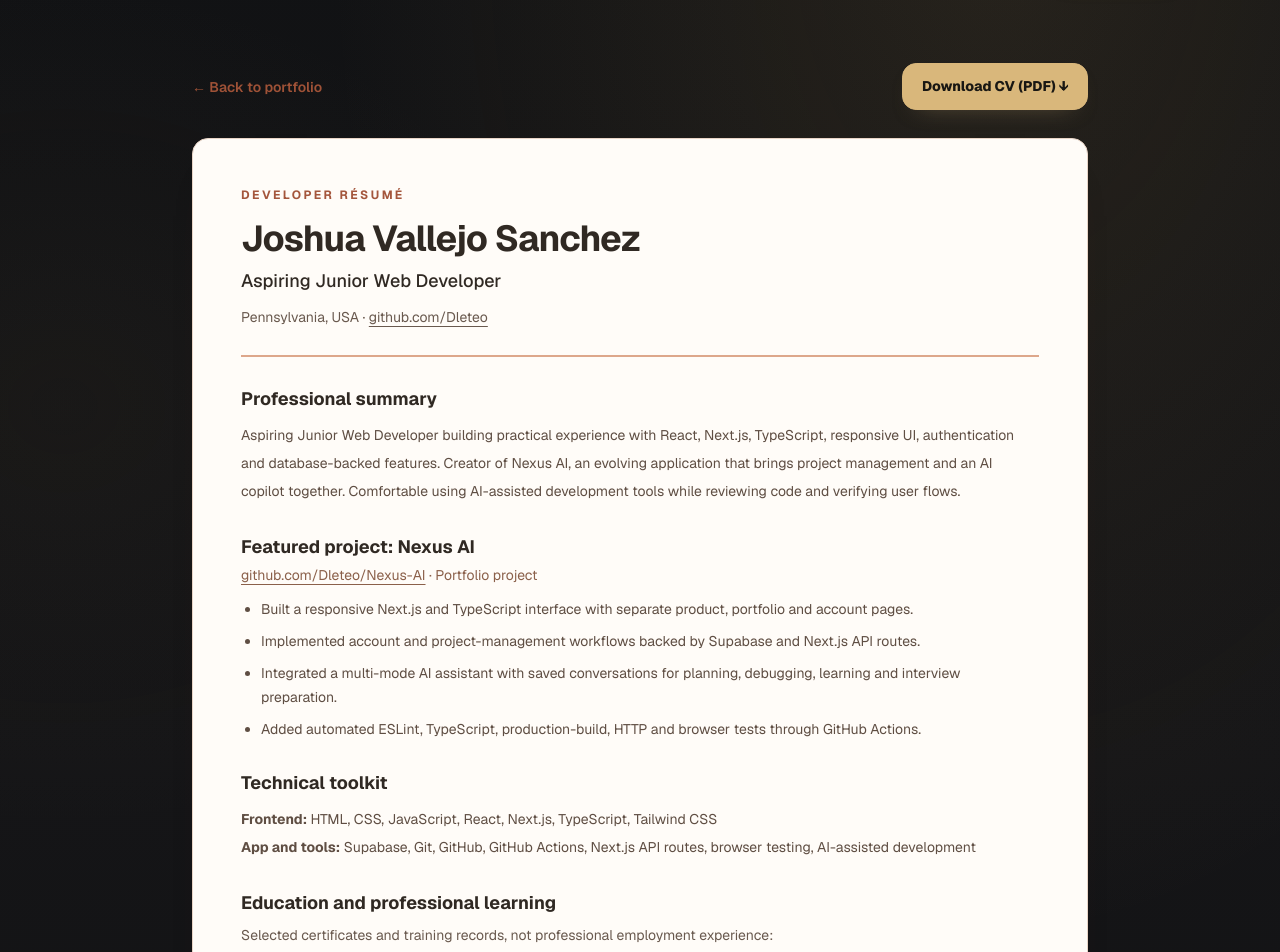
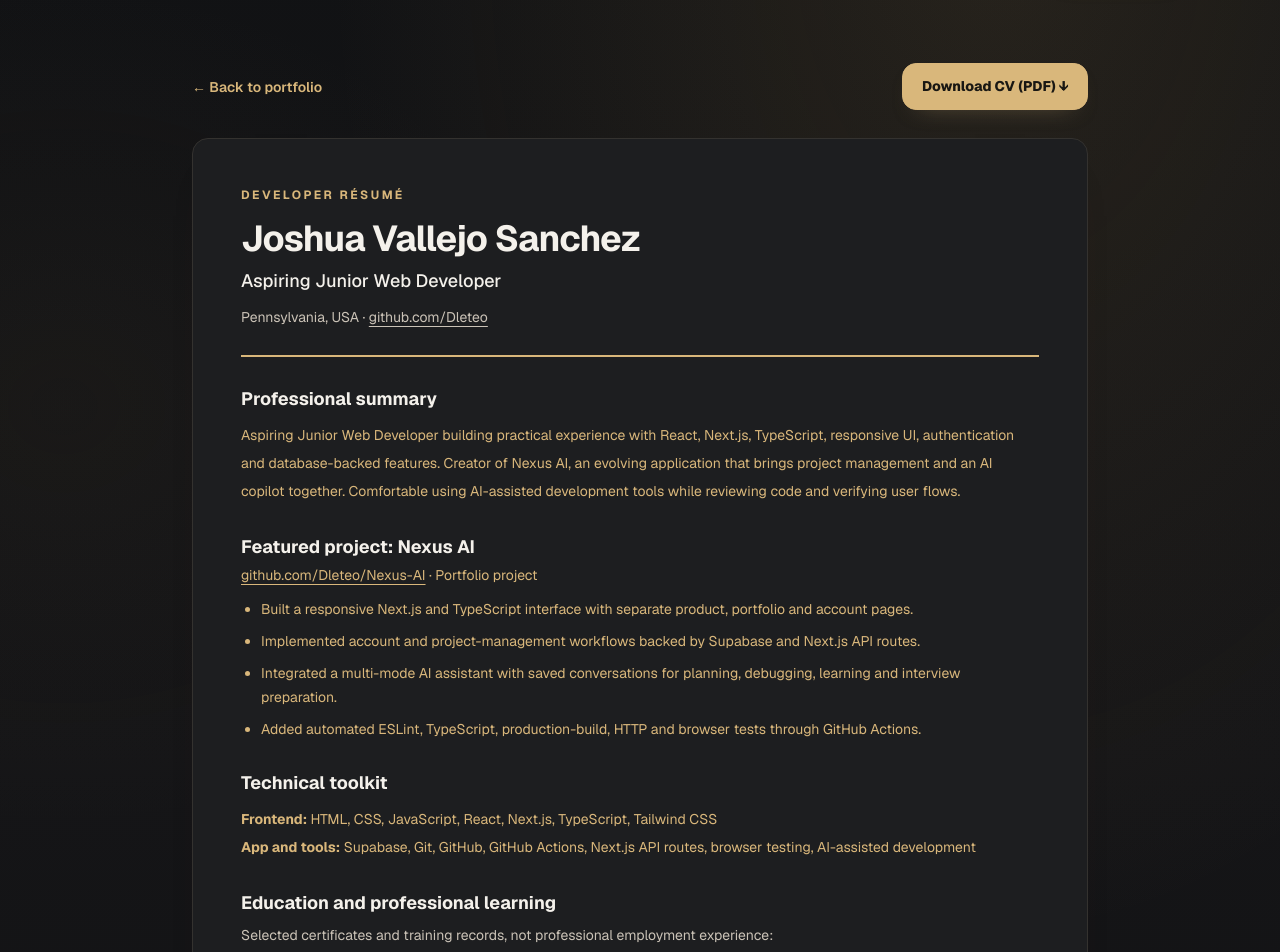
Before and after one commit to Dleteo/Nexus-AI, a Next.js app: page /resume in a window 1280 px wide. Shown: the part 80-1032 px from the top of the page. Built offline with nearby package versions, Linux system fonts and the light colour scheme; no server answers.

Commit message:
Match CV and shared UI components to Obsidian Gold

```diff
--- a/app/resume/page.tsx
+++ b/app/resume/page.tsx
@@ -14,25 +14,25 @@ export default function ResumePage() {
   return (
     <>
       <div className="print:hidden"><Navbar /></div>
-      <main className="flex-1 px-5 py-12 text-[#302923] sm:px-8 sm:py-16 print:p-0 print:text-black">
+      <main className="flex-1 px-5 py-12 text-[#F4F1EB] sm:px-8 sm:py-16 print:p-0 print:text-black">
         <div className="mx-auto max-w-4xl">
           <div className="mb-7 flex flex-wrap items-center justify-between gap-4 print:hidden">
-            <Link href="/portfolio" className="text-sm font-semibold text-[#9F5237] hover:underline">← Back to portfolio</Link>
+            <Link href="/portfolio" className="text-sm font-semibold text-[#D9B77B] hover:underline">← Back to portfolio</Link>
             <a href="/Joshua-Vallejo-Sanchez-Resume.pdf" download="Joshua-Vallejo-Sanchez-Resume.pdf" className="nexus-primary-button">Download CV (PDF) ↓</a>
           </div>
-          <article className="rounded-2xl border border-[#E8D4C6] bg-[#FFFCF8] p-7 shadow-[0_15px_50px_-38px_rgba(95,52,31,.25)] sm:p-12 print:rounded-none print:border-0 print:bg-white print:p-0 print:shadow-none">
-            <header className="border-b-2 border-[#DDA78B] pb-7">
-              <p className="text-xs font-bold uppercase tracking-[0.2em] text-[#A4563C]">Developer résumé</p>
+          <article className="rounded-2xl border border-[#34322F] bg-[#1D1E20] p-7 shadow-[0_15px_50px_-38px_rgba(95,52,31,.25)] sm:p-12 print:rounded-none print:border-0 print:bg-[#1D1E20] print:p-0 print:shadow-none">
+            <header className="border-b-2 border-[#D9B77B] pb-7">
+              <p className="text-xs font-bold uppercase tracking-[0.2em] text-[#D9B77B]">Developer résumé</p>
               <h1 className="mt-4 text-3xl font-bold tracking-tight sm:text-4xl">{profile.name}</h1>
               <p className="mt-2 text-lg font-medium">{profile.role}</p>
-              <p className="mt-3 text-sm text-[#69594E]">{profile.location} · <a className="underline" href={profile.github}>github.com/Dleteo</a></p>
+              <p className="mt-3 text-sm text-[#CBC3B7]">{profile.location} · <a className="underline" href={profile.github}>github.com/Dleteo</a></p>
             </header>
             <section className="mt-7"><h2 className="text-lg font-bold">Professional summary</h2>
-              <p className="mt-2 text-sm leading-7 text-[#5F4E43]">Aspiring Junior Web Developer building practical experience with React, Next.js, TypeScript, responsive UI, authentication and database-backed features. Creator of Nexus AI, an evolving application that brings project management and an AI copilot together. Comfortable using AI-assisted development tools while reviewing code and verifying user flows.</p>
+              <p className="mt-2 text-sm leading-7 text-[#D9B77B]">Aspiring Junior Web Developer building practical experience with React, Next.js, TypeScript, responsive UI, authentication and database-backed features. Creator of Nexus AI, an evolving application that brings project management and an AI copilot together. Comfortable using AI-assisted development tools while reviewing code and verifying user flows.</p>
             </section>
             <section className="mt-7"><h2 className="text-lg font-bold">Featured project: Nexus AI</h2>
-              <p className="mt-1 text-sm text-[#8B604A]"><a href={profile.repository} className="underline">github.com/Dleteo/Nexus-AI</a> · Portfolio project</p>
-              <ul className="mt-3 list-disc space-y-2 pl-5 text-sm leading-6 text-[#5F4E43]">
+              <p className="mt-1 text-sm text-[#D9B77B]"><a href={profile.repository} className="underline">github.com/Dleteo/Nexus-AI</a> · Portfolio project</p>
+              <ul className="mt-3 list-disc space-y-2 pl-5 text-sm leading-6 text-[#D9B77B]">
                 <li>Built a responsive Next.js and TypeScript interface with separate product, portfolio and account pages.</li>
                 <li>Implemented account and project-management workflows backed by Supabase and Next.js API routes.</li>
                 <li>Integrated a multi-mode AI assistant with saved conversations for planning, debugging, learning and interview preparation.</li>
@@ -40,16 +40,16 @@ export default function ResumePage() {
               </ul>
             </section>
             <section className="mt-7"><h2 className="text-lg font-bold">Technical toolkit</h2>
-              <p className="mt-2 text-sm leading-7 text-[#5F4E43]"><strong>Frontend:</strong> HTML, CSS, JavaScript, React, Next.js, TypeScript, Tailwind CSS</p>
-              <p className="text-sm leading-7 text-[#5F4E43]"><strong>App and tools:</strong> Supabase, Git, GitHub, GitHub Actions, Next.js API routes, browser testing, AI-assisted development</p>
+              <p className="mt-2 text-sm leading-7 text-[#D9B77B]"><strong>Frontend:</strong> HTML, CSS, JavaScript, React, Next.js, TypeScript, Tailwind CSS</p>
+              <p className="text-sm leading-7 text-[#D9B77B]"><strong>App and tools:</strong> Supabase, Git, GitHub, GitHub Actions, Next.js API routes, browser testing, AI-assisted development</p>
             </section>
             <section className="mt-7"><h2 className="text-lg font-bold">Education and professional learning</h2>
-              <p className="mt-2 text-sm text-[#69594E]">Selected certificates and training records, not professional employment experience:</p>
-              <ul className="mt-3 space-y-2 text-sm leading-6 text-[#5F4E43]">
+              <p className="mt-2 text-sm text-[#CBC3B7]">Selected certificates and training records, not professional employment experience:</p>
+              <ul className="mt-3 space-y-2 text-sm leading-6 text-[#D9B77B]">
                 {certifications.map((item) => <li key={item.id}><strong>{item.title}</strong> — {item.issuer}, {item.hours} training hours ({item.credentialType.toLowerCase()})</li>)}
               </ul>
             </section>
-            <div className="mt-8 border-t border-[#EAD9CD] pt-5 text-xs text-[#8A7060]">
+            <div className="mt-8 border-t border-[#34322F] pt-5 text-xs text-[#D9B77B]">
               Contact email and additional social profiles can be added once verified. No unverified employment or academic degree is listed.
             </div>
           </article>
```
